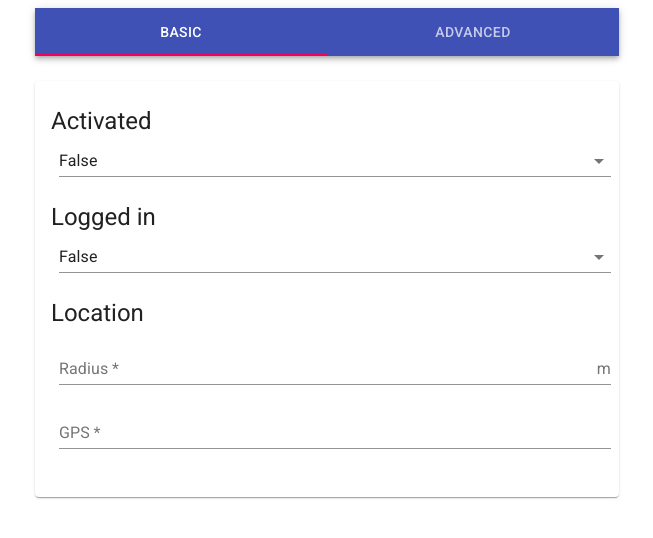
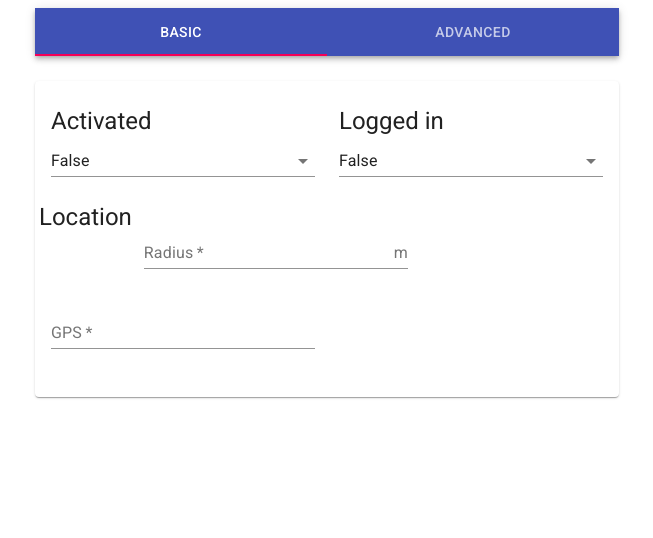
Before and after one commit to msolecki/precondition-builder, a React (Create React App) app: page / in a window 1280 px wide. Shown: the top 538 px of the page, without its empty margins (313-966 px from the left). Built offline with nearby package versions, Linux system fonts and the light colour scheme.

Commit message:
add grid

```diff
--- a/config-overrides.js
+++ /dev/null
@@ -1,6 +0,0 @@
-const rewireReactHotLoader = require('react-app-rewire-hot-loader')
-
-module.exports = function override(config, env) {
-    config = rewireReactHotLoader(config, env)
-    return config
-}
--- a/src/components/Conditions/Activated/index.tsx
+++ b/src/components/Conditions/Activated/index.tsx
@@ -12,7 +12,7 @@
         flexWrap: 'wrap',
     },
     formControl: {
-        margin: spacing(1),
+        marginTop: spacing(1),
         marginBottom: spacing(3),
         minWidth: 120,
     },
--- a/src/components/Conditions/Location/index.tsx
+++ b/src/components/Conditions/Location/index.tsx
@@ -7,6 +7,7 @@
 import {Input} from '@material-ui/core'
 import PropTypes from 'prop-types'
 import Title from '../../Title'
+import Grid from '@material-ui/core/Grid'
 
 const useStyles = makeStyles(({spacing}) => ({
     root: {
@@ -14,12 +15,12 @@
         flexWrap: 'wrap',
     },
     formControl: {
-        margin: spacing(1),
+        marginTop: spacing(1),
         marginBottom: spacing(3),
         minWidth: 120,
     },
     formControlWithoutMargin: {
-        margin: spacing(1),
+        marginTop: spacing(1),
         minWidth: 120,
     },
 }))
@@ -61,8 +62,9 @@
     }
 
     return (
-        <>
+        <Grid container spacing={3}>
             <Title text="Location"/>
+            <Grid item xs={6}>
                 <FormControl fullWidth required className={classes.formControlWithoutMargin} component='div'>
                     <InputLabel htmlFor="location-radius">Radius</InputLabel>
                     <Input
@@ -72,8 +74,11 @@
                         type='number'
                         onChange={handleRadiusChange}
                         endAdornment={<InputAdornment position="end">m</InputAdornment>}
+                        inputProps={{min: 5, max: 10000, step: 1}}
                     />
                 </FormControl>
+            </Grid>
+            <Grid item xs={6}>
                 <FormControl fullWidth required className={classes.formControl} component='div'>
                     <InputLabel htmlFor="location-latlng" error={latLngError}>GPS</InputLabel>
                     <Input
@@ -84,7 +89,8 @@
                         error={latLngError}
                     />
                 </FormControl>
-        </>
+            </Grid>
+        </Grid>
     )
 }
 
--- a/src/components/Conditions/Logged/index.tsx
+++ b/src/components/Conditions/Logged/index.tsx
@@ -12,7 +12,7 @@
         flexWrap: 'wrap',
     },
     formControl: {
-        margin: spacing(1),
+        marginTop: spacing(1),
         marginBottom: spacing(3),
         minWidth: 120,
     },
--- a/src/components/Tabs/BasicTab/index.tsx
+++ b/src/components/Tabs/BasicTab/index.tsx
@@ -1,5 +1,6 @@
 import React from 'react'
 import Paper from '@material-ui/core/Paper'
+import Grid from '@material-ui/core/Grid'
 import {makeStyles} from '@material-ui/core/styles'
 import Activated from '../../Conditions/Activated'
 import Logged from '../../Conditions/Logged'
@@ -46,8 +47,14 @@
     return (
         <Paper className={classes.root}>
             <form autoComplete="off">
-                <Activated onDataChange={activatedChange} activated={props.data.activated}/>
-                <Logged onDataChange={loggedChange} logged={props.data.logged}/>
+                <Grid container spacing={3}>
+                    <Grid item xs={6}>
+                        <Activated onDataChange={activatedChange} activated={props.data.activated}/>
+                    </Grid>
+                    <Grid item xs={6}>
+                        <Logged onDataChange={loggedChange} logged={props.data.logged}/>
+                    </Grid>
+                </Grid>
                 <Location onDataChange={locationChange} location={props.data.location}/>
             </form>
         </Paper>
```
Also changed, not shown: 1 other file (tests, documents, lock files or other folders). Lines whose indentation alone changed are shown as unchanged.
